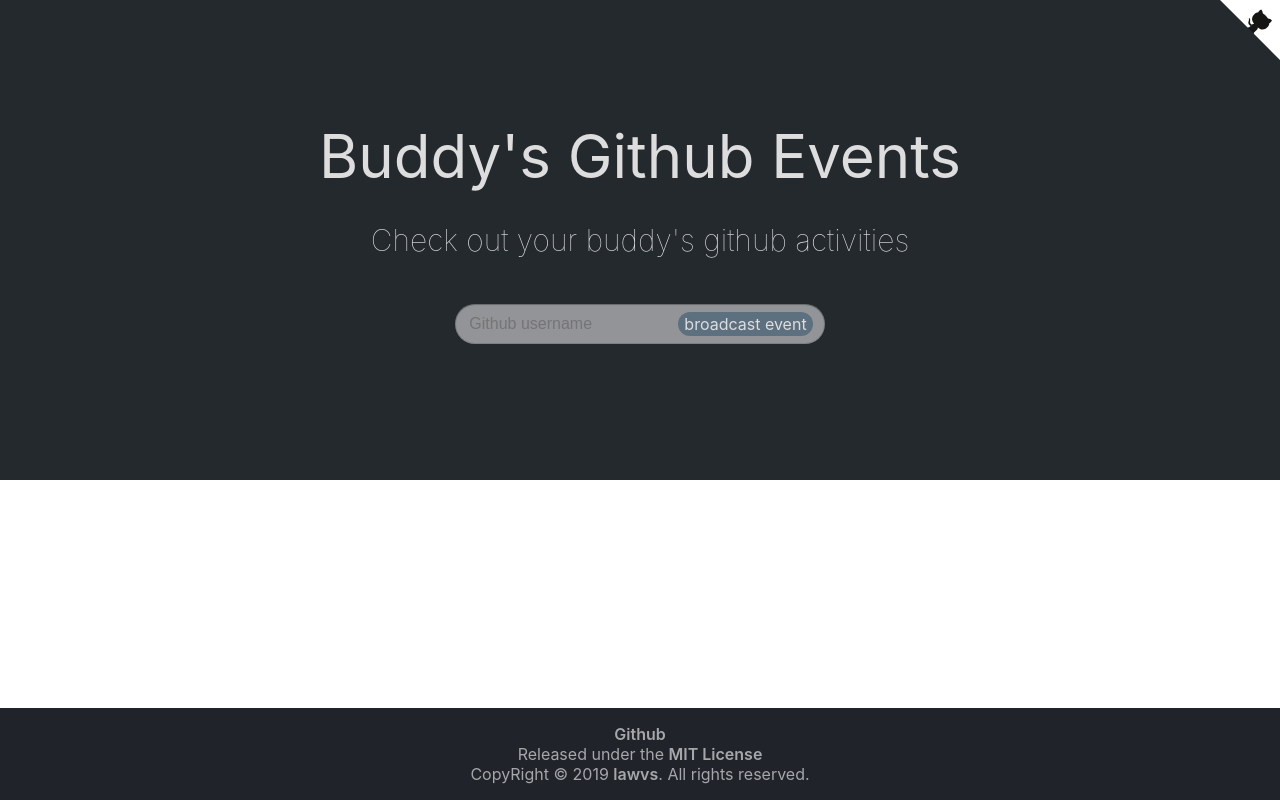
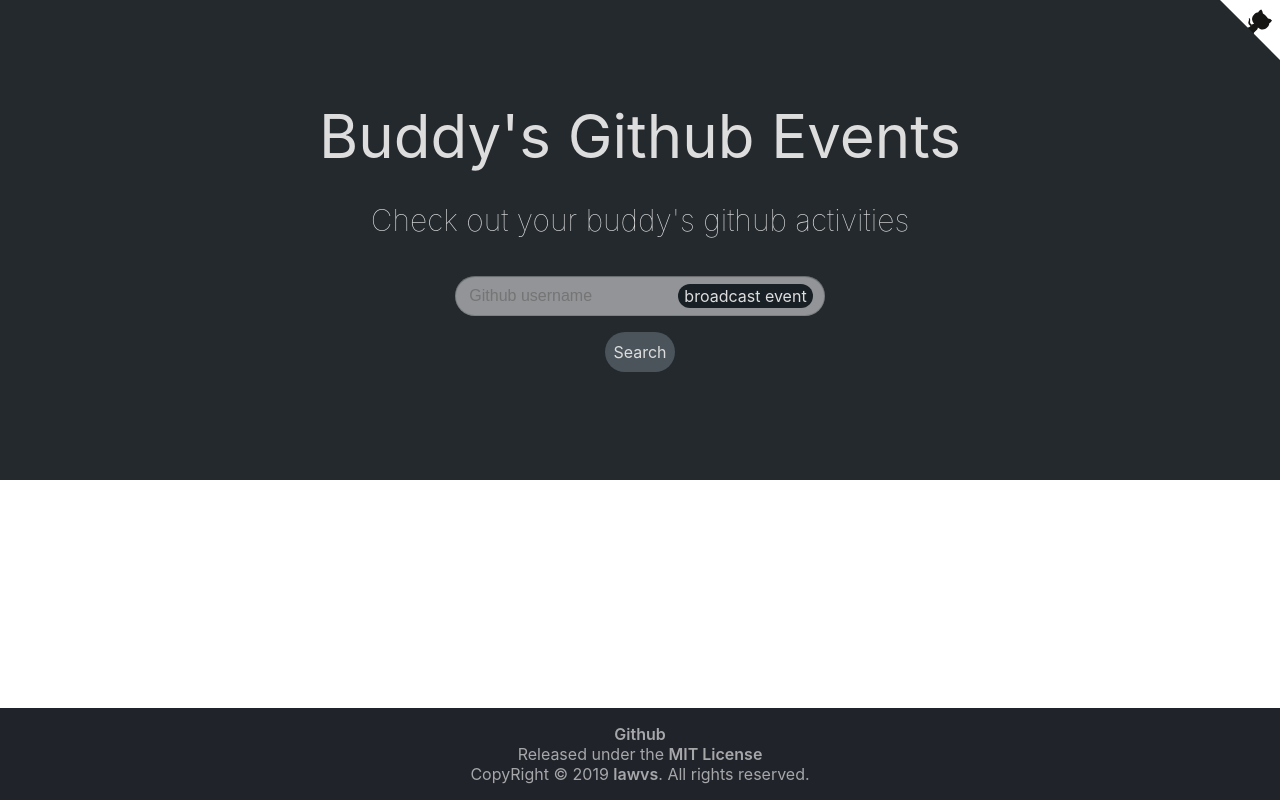
Before and after one commit to lawvs/buddy-github-events, a React app: page / in a window 1280 px wide. Built offline with nearby package versions, Linux system fonts and the light colour scheme; the HTML template or start-up script is replaced by a standard one.

Commit message:
feat: add search button

```diff
--- a/src/components/Header/styles.ts
+++ b/src/components/Header/styles.ts
@@ -28,6 +28,7 @@
   &[data-is-expand='true'] {
     justify-content: center;
     flex-direction: column;
+    flex-wrap: nowrap;
     height: 60vh;
     min-height: 300px;
     h1 {
--- a/src/components/Input/Tag.tsx
+++ b/src/components/Input/Tag.tsx
@@ -17,10 +17,11 @@
     border-radius: ${round ? '30px' : '3px'};
   `}
 
-  background-color: #5c7080;
+  color: #ddd;
+  background-color: #182026;
   &:hover {
-    color: #ddd;
-    background-color: #182026;
+    color: #182026;
+    background-color: #bfccd6;
   }
 `
 
--- a/src/components/Input/index.tsx
+++ b/src/components/Input/index.tsx
@@ -13,7 +13,7 @@
   height: 30px;
   min-width: 300px;
   padding: 0 12px;
-  margin: 16px;
+  margin: 8px;
 
   background-color: hsla(0, 0%, 100%, 0.5);
   box-shadow: 0 0 0 0 rgba(19, 124, 189, 0), 0 0 0 0 rgba(19, 124, 189, 0),
@@ -23,7 +23,9 @@
     background-color: hsla(0, 0%, 100%, 1);
   }
 
-  ${({ round = false }) => `border-radius: ${round ? '30px' : '6px'};`}
+  ${({ round = false }) => `
+    border-radius: ${round ? '30px' : '6px'};
+  `}
 
   input {
     flex: 1;
@@ -31,6 +33,31 @@
     outline: none;
     border: none;
     background-color: rgba(0, 0, 0, 0);
+  }
+`
+
+interface SearchButtonProps {
+  round?: boolean
+}
+
+const SearchButton = styled.div<SearchButtonProps>`
+  display: inline-flex;
+  justify-content: center;
+  align-items: center;
+  height: 30px;
+  min-width: 70px;
+  margin: 8px;
+  white-space: nowrap;
+  cursor: pointer;
+  user-select: none;
+  background: rgba(167, 182, 194, 0.3);
+  ${({ round = false }) => `
+    border-radius: ${round ? '30px' : '3px'};
+  `}
+
+  &:hover {
+    color: #182026;
+    background-color: #bfccd6;
   }
 `
 
@@ -57,13 +84,21 @@
   const handleChange = (e: React.ChangeEvent<HTMLInputElement>) => {
     changeName(e.currentTarget.value.trim())
   }
-  const handleKeyPress = (e: React.KeyboardEvent<HTMLInputElement>) => {
-    if (e.key === 'Enter' && e.currentTarget.value) {
+  const search = () => {
+    if (!username) {
+      // TODO tips
+      return
+    }
     fetchEvent()
-      if (!profileInfo || profileInfo.login !== e.currentTarget.value) {
+    if (!profileInfo || profileInfo.login !== username) {
       fetchProfile()
     }
   }
+  const handleKeyPress = (e: React.KeyboardEvent<HTMLInputElement>) => {
+    if (e.key !== 'Enter') {
+      return
+    }
+    search()
   }
   const handleTagClick = () =>
     changeEventType(
@@ -71,7 +106,9 @@
         ? GithubEventsType.RECEIVED_EVENTS
         : GithubEventsType.EVENTS,
     )
+
   return (
+    <>
       <InputWrapper round>
         <input
           placeholder={t('Github username')}
@@ -88,6 +125,10 @@
           </Tag>
         )}
       </InputWrapper>
+      <SearchButton round onClick={search}>
+        {t('Search')}
+      </SearchButton>
+    </>
   )
 }
 
--- a/src/i18n/en-US.json
+++ b/src/i18n/en-US.json
@@ -2,6 +2,7 @@
   "Language": "Language",
   "broadcast event": "broadcast event",
   "received event": "received event",
+  "Search": "Search",
   "Loading": "Loading activity...",
   "PROJECT_NAME": "Buddy's Github Events",
   "PROJECT_DESCRIPTION": "Check out your buddy's github activities",
--- a/src/i18n/ja-JP.json
+++ b/src/i18n/ja-JP.json
@@ -2,6 +2,7 @@
   "Language": "言語",
   "broadcast event": "放送した活動",
   "received event": "受け取った活動",
+  "Search": "サーチ",
   "Loading": "ロード中...",
   "PROJECT_NAME": "Buddy's Github Events",
   "PROJECT_DESCRIPTION": "友達のGitHubアクティビティを見る",
--- a/src/i18n/zh-CN.json
+++ b/src/i18n/zh-CN.json
@@ -2,6 +2,7 @@
   "Language": "语言",
   "broadcast event": "广播的事件",
   "received event": "接收的事件",
+  "Search": "搜索",
   "Loading": "正在加载...",
   "PROJECT_NAME": "Buddy's Github Events",
   "PROJECT_DESCRIPTION": "偷看大佬们的 GitHub 动态",
```
Lines whose indentation alone changed are shown as unchanged.
